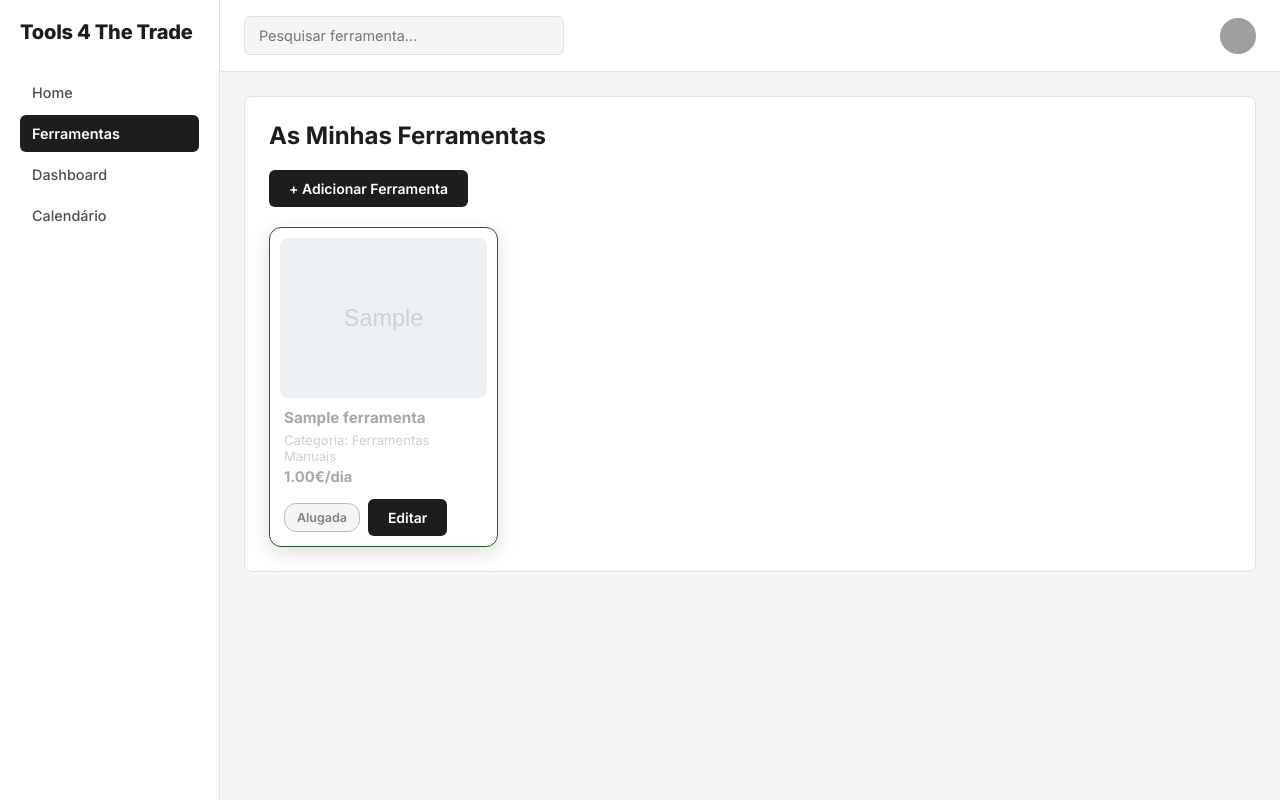
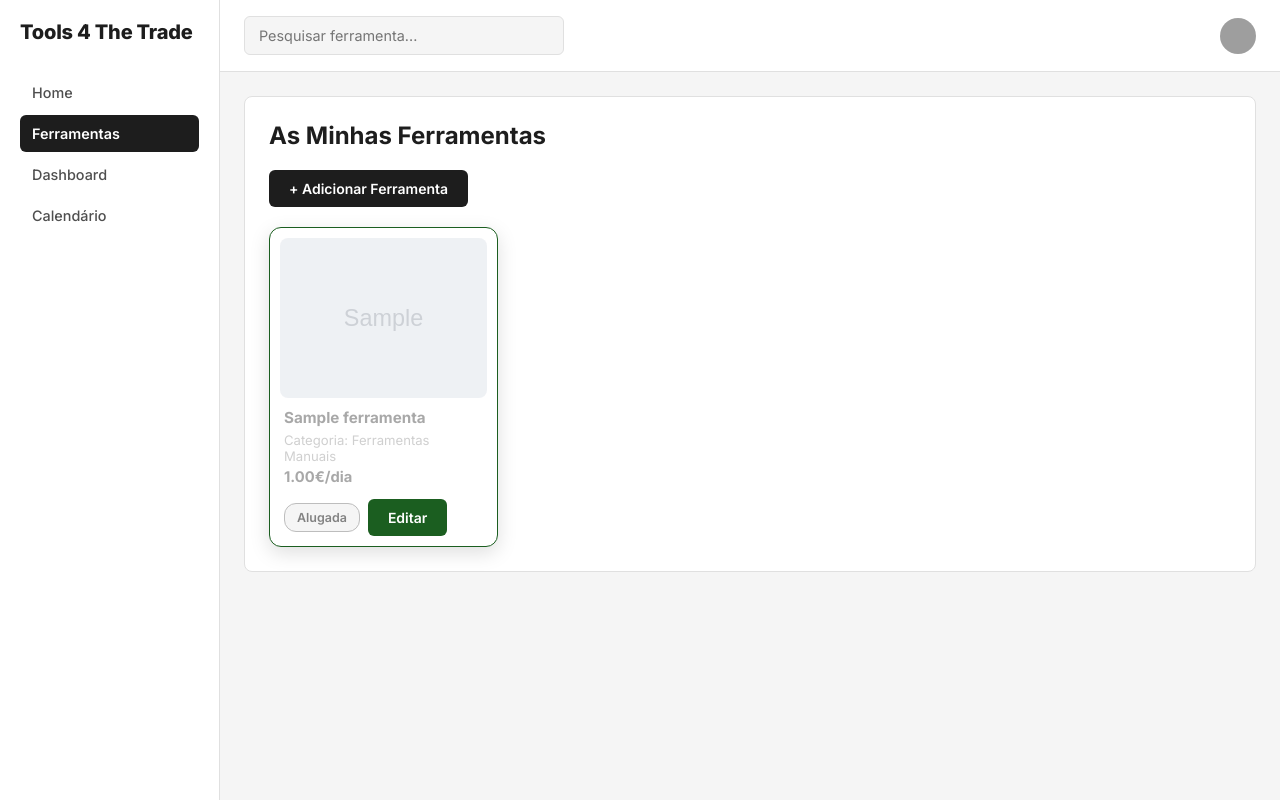
Before and after one commit to davidbacao03/tools-4-the-trade, a PHP site: page /pages/Ferramentas.php in a window 1280 px wide, with the pointer over the restyled element. Run offline with PHP 8.4, Linux system fonts and the light colour scheme; the visitor is signed in with stand-in values (Sample User, id 1); data comes from the database, SQL or seed files in the repository; tables that the repository leaves empty hold one stand-in row (values such as "Sample post"); grey boxes marked "Sample" are stand-in pictures; grey boxes are pictures that could not be loaded.

Commit message:
More visual changes

```diff
--- a/frontend/css/style.css
+++ b/frontend/css/style.css
@@ -311,7 +311,8 @@ body {
     background-color: #000000;
 }
 
-.tool-card:hover button {
+.tool-card:hover button,
+.tool-card:hover a.simple-button {
     background-color: #1B5E20;
 }
 
```
